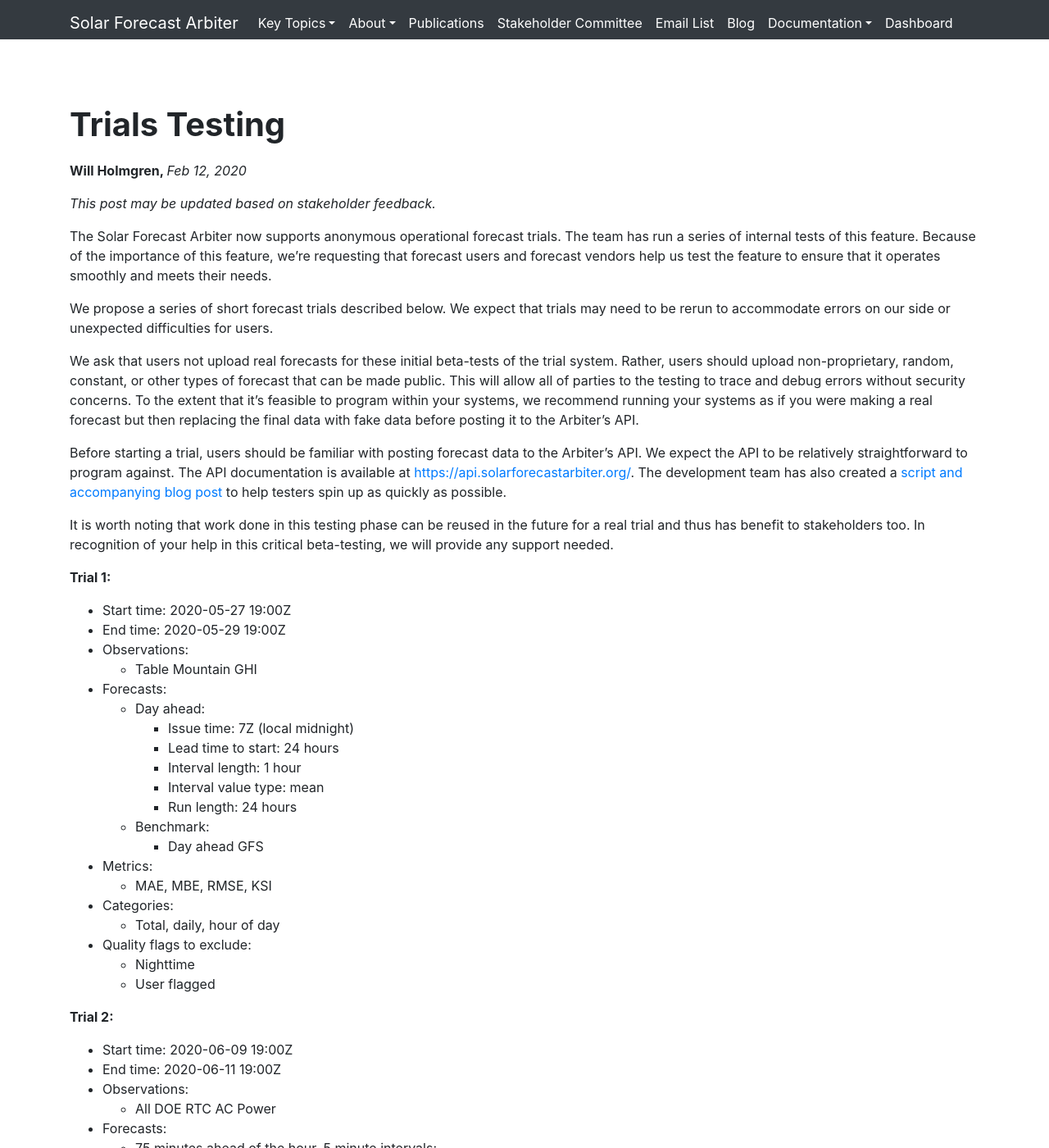
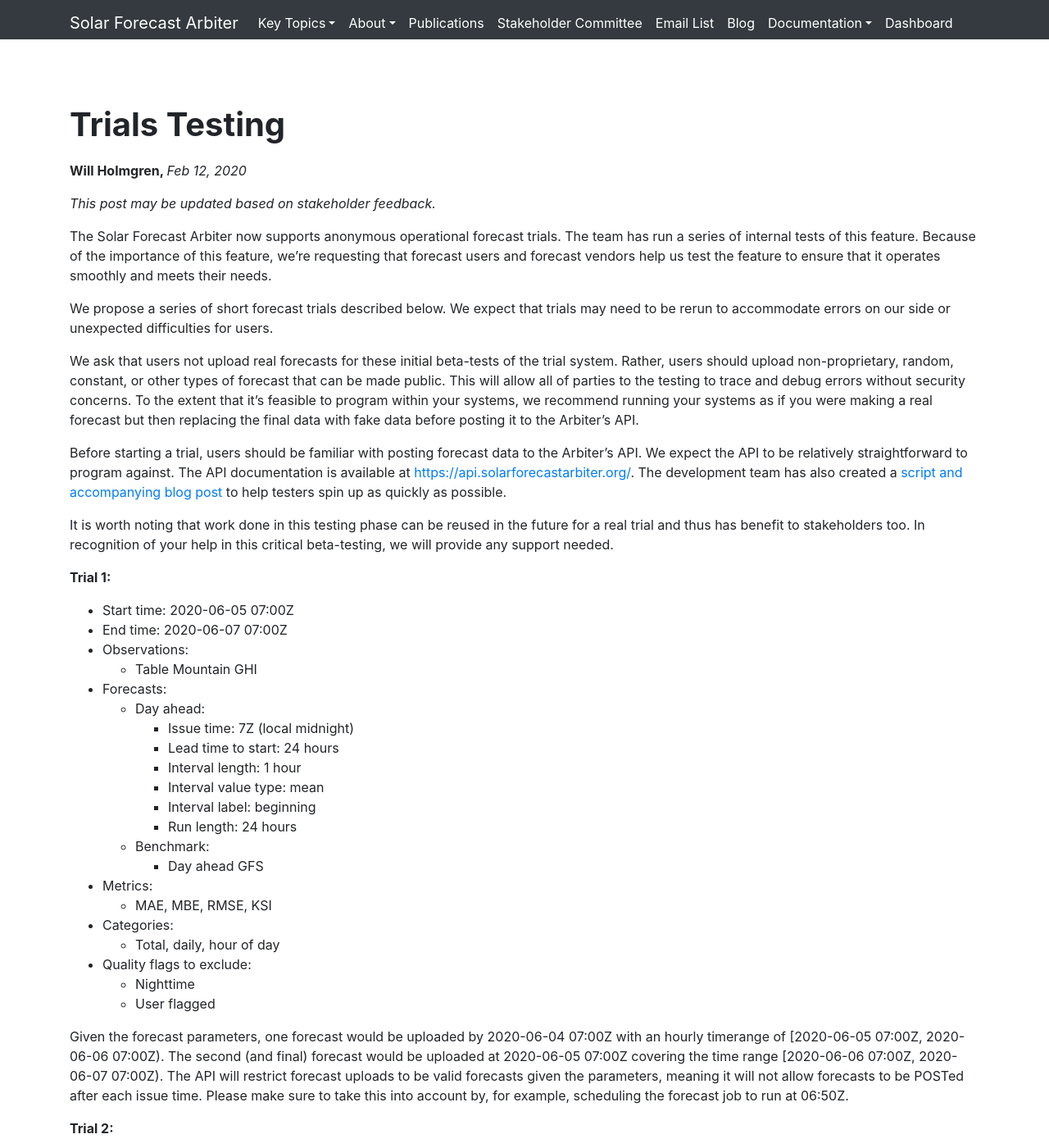
Before and after one commit to SolarArbiter/SolarArbiter.github.io, a Jekyll site: the page built from _posts/2020-02-12-Trials-Testing.md, in a window 1280 px wide and 1400 px high. Shown: the whole window at 82% size. Built offline with Jekyll 4.4.1, drawn with Linux system fonts in a browser that asks for light colours.

Commit message:
update first trial times

```diff
--- a/_posts/2020-02-12-Trials-Testing.md
+++ b/_posts/2020-02-12-Trials-Testing.md
@@ -21,8 +21,8 @@
 
 **Trial 1:**
 
-* Start time: 2020-05-27 19:00Z
-* End time: 2020-05-29 19:00Z
+* Start time: 2020-06-05 07:00Z
+* End time: 2020-06-07 07:00Z
 * Observations:
   * Table Mountain GHI
 * Forecasts:
@@ -31,6 +31,7 @@
     * Lead time to start: 24 hours
     * Interval length: 1 hour
     * Interval value type: mean
+    * Interval label: beginning
     * Run length: 24 hours
   * Benchmark:
     * Day ahead GFS
@@ -41,6 +42,9 @@
 * Quality flags to exclude:
   * Nighttime
   * User flagged
+
+Given the forecast parameters, one forecast would be uploaded by 2020-06-04 07:00Z with an hourly timerange of [2020-06-05 07:00Z, 2020-06-06 07:00Z). The second (and final) forecast would be uploaded at 2020-06-05 07:00Z covering the time range [2020-06-06 07:00Z, 2020-06-07 07:00Z). The API will restrict forecast uploads to be valid forecasts given the parameters, meaning it will not allow forecasts to be POSTed after each issue time. Please make sure to take this into account by, for example, scheduling the forecast job to run at 06:50Z.
+
 
 **Trial 2:**
 
```
